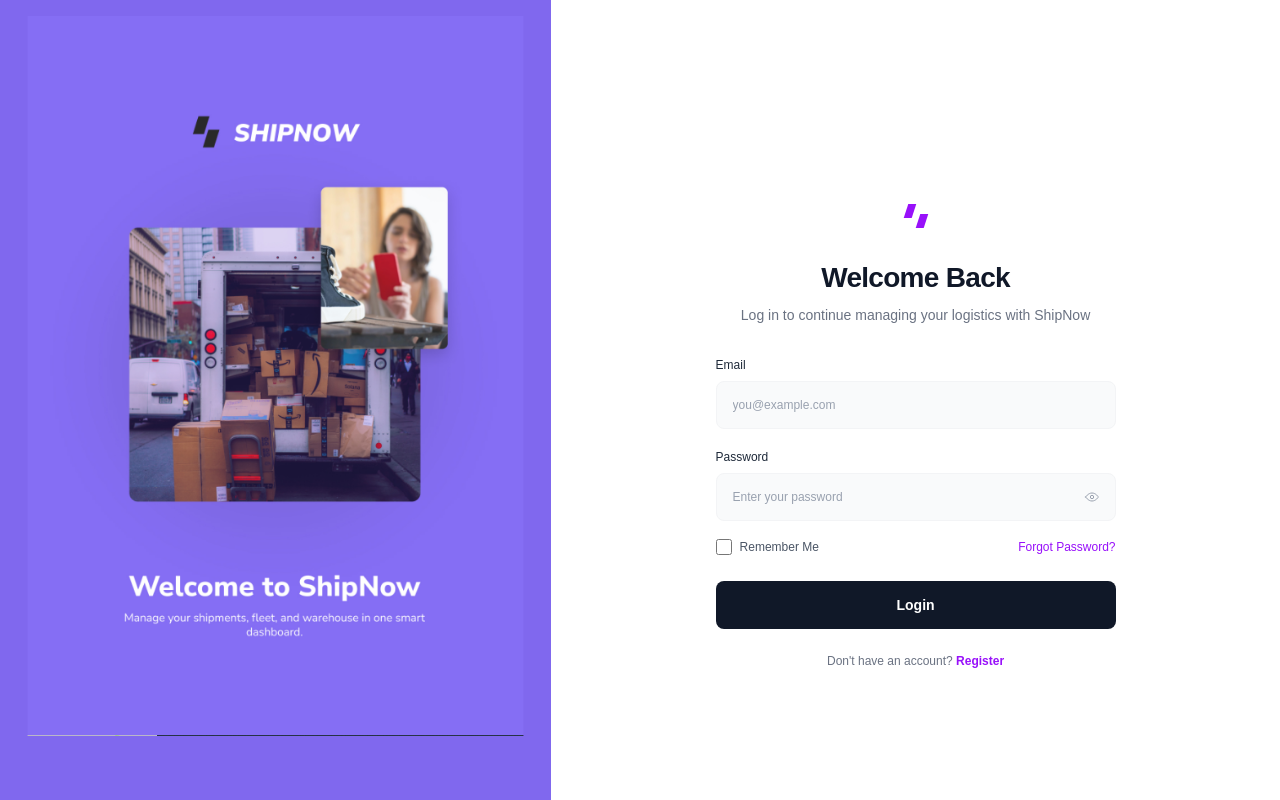
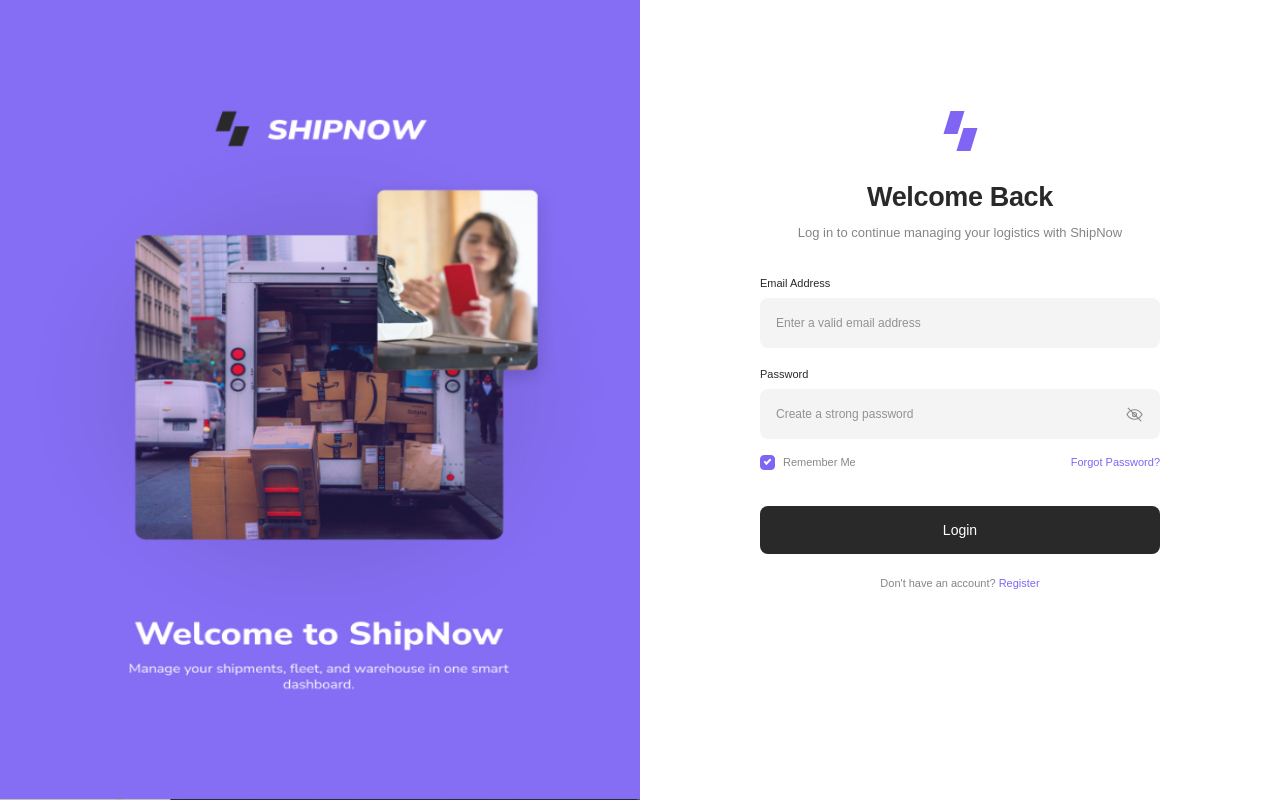
Before and after one commit to minar-hossain82/shipnow, a Next.js app: page / in a window 1280 px wide. Built offline with nearby package versions, Linux system fonts and the light colour scheme.

Commit message:
complete login screen implementation

```diff
--- a/src/components/auth/auth-layout.tsx
+++ b/src/components/auth/auth-layout.tsx
@@ -1,9 +1,10 @@
-import { LoginForm } from "@/components/auth/login-form";
-import { LoginHero } from "@/components/auth/login-hero";
+import { LoginForm } from "./login-form";
+import { LoginHero } from "./login-hero";
+import styles from "./login.module.css";
 
 export function AuthLayout() {
   return (
-    <main className="grid min-h-dvh w-full overflow-x-hidden bg-white lg:grid-cols-[43.0556%_56.9444%]">
+    <main className={styles.page}>
       <LoginHero />
       <LoginForm />
     </main>
--- a/src/components/auth/login-form.tsx
+++ b/src/components/auth/login-form.tsx
@@ -1,101 +1,104 @@
-import { Logo } from "@/components/auth/logo";
+"use client";
+
+import { FormEvent, useState } from "react";
+import { useRouter } from "next/navigation";
+import { Logo } from "./logo";
+import styles from "./login.module.css";
+
+type LoginErrors = Partial<Record<"email" | "password", string>>;
+
+function EyeIcon({ hidden }: { hidden: boolean }) {
+  return (
+    <svg viewBox="0 0 24 24" aria-hidden="true">
+      <path d="M2.5 12s3.5-6 9.5-6 9.5 6 9.5 6-3.5 6-9.5 6-9.5-6-9.5-6Z" />
+      <circle cx="12" cy="12" r="2.5" />
+      {hidden && <path d="M4 4l16 16" />}
+    </svg>
+  );
+}
 
 export function LoginForm() {
+  const router = useRouter();
+  const [email, setEmail] = useState("");
+  const [password, setPassword] = useState("");
+  const [remember, setRemember] = useState(true);
+  const [showPassword, setShowPassword] = useState(false);
+  const [errors, setErrors] = useState<LoginErrors>({});
+
+  function submit(event: FormEvent<HTMLFormElement>) {
+    event.preventDefault();
+    const nextErrors: LoginErrors = {};
+    if (!email.trim()) nextErrors.email = "Email address is required";
+    else if (!/^[^\s@]+@[^\s@]+\.[^\s@]+$/.test(email)) nextErrors.email = "Enter a valid email address";
+    if (!password) nextErrors.password = "Password is required";
+    else if (password.length < 8) nextErrors.password = "Password must be at least 8 characters";
+    setErrors(nextErrors);
+    if (Object.keys(nextErrors).length === 0) {
+      sessionStorage.setItem("shipnow-session", JSON.stringify({ email, remember }));
+      router.push("/dashboard");
+    }
+  }
+
   return (
-    <section className="flex min-w-0 items-center justify-center px-6 py-12 sm:px-10 lg:px-16">
-      <div className="w-full max-w-[400px] translate-y-9">
+    <section className={styles.formPanel}>
+      <div className={styles.formContent}>
         <Logo />
+        <h1>Welcome Back</h1>
+        <p className={styles.intro}>Log in to continue managing your logistics with ShipNow</p>
 
-        <h1 className="text-center text-[28px] leading-tight font-bold tracking-tight text-gray-900">
-          Welcome Back
-        </h1>
-        <p className="mt-2.5 text-center text-sm leading-5 text-gray-500">
-          Log in to continue managing your logistics with ShipNow
-        </p>
-
-        <form className="mt-8">
-          <div>
-            <label
-              htmlFor="email"
-              className="block text-xs font-medium text-gray-800"
-            >
-              Email
-            </label>
+        <form onSubmit={submit} noValidate>
+          <div className={styles.field}>
+            <label htmlFor="email">Email Address</label>
             <input
               id="email"
               name="email"
               type="email"
               autoComplete="email"
-              placeholder="you@example.com"
-              className="mt-2 h-12 w-full rounded-lg border border-gray-100 bg-gray-50 px-4 text-xs text-gray-900 outline-none transition-colors placeholder:text-gray-400 focus:border-purple-400 focus:bg-white focus:ring-2 focus:ring-purple-100"
+              placeholder="Enter a valid email address"
+              value={email}
+              aria-invalid={Boolean(errors.email)}
+              aria-describedby={errors.email ? "email-error" : undefined}
+              onChange={(event) => {
+                setEmail(event.target.value);
+                if (errors.email) setErrors((current) => ({ ...current, email: undefined }));
+              }}
             />
+            {errors.email && <small id="email-error" className={styles.error}>{errors.email}</small>}
           </div>
 
-          <div className="mt-5">
-            <label htmlFor="password" className="block text-xs font-medium text-gray-800">
-              Password
-            </label>
-            <div className="relative mt-2">
+          <div className={styles.field}>
+            <label htmlFor="password">Password</label>
+            <div className={styles.passwordField}>
               <input
                 id="password"
                 name="password"
-                type="password"
+                type={showPassword ? "text" : "password"}
                 autoComplete="current-password"
-                placeholder="Enter your password"
-                className="h-12 w-full rounded-lg border border-gray-100 bg-gray-50 pr-11 pl-4 text-xs text-gray-900 outline-none transition-colors placeholder:text-gray-400 focus:border-purple-400 focus:bg-white focus:ring-2 focus:ring-purple-100"
+                placeholder="Create a strong password"
+                value={password}
+                aria-invalid={Boolean(errors.password)}
+                aria-describedby={errors.password ? "password-error" : undefined}
+                onChange={(event) => {
+                  setPassword(event.target.value);
+                  if (errors.password) setErrors((current) => ({ ...current, password: undefined }));
+                }}
               />
-              <svg
-                aria-hidden="true"
-                viewBox="0 0 24 24"
-                fill="none"
-                className="pointer-events-none absolute top-1/2 right-4 h-4 w-4 -translate-y-1/2 text-gray-400"
-              >
-                <path
-                  d="M2.5 12s3.5-6 9.5-6 9.5 6 9.5 6-3.5 6-9.5 6-9.5-6-9.5-6Z"
-                  stroke="currentColor"
-                  strokeWidth="1.5"
-                  strokeLinecap="round"
-                  strokeLinejoin="round"
-                />
-                <circle cx="12" cy="12" r="2.5" stroke="currentColor" strokeWidth="1.5" />
-              </svg>
+              <button type="button" onClick={() => setShowPassword((visible) => !visible)} aria-label={showPassword ? "Hide password" : "Show password"}>
+                <EyeIcon hidden={!showPassword} />
+              </button>
             </div>
+            {errors.password && <small id="password-error" className={styles.error}>{errors.password}</small>}
           </div>
 
-          <div className="mt-4 flex min-h-5 items-center justify-between gap-4 text-xs leading-5">
-            <label className="flex items-center gap-2 text-gray-600">
-              <input
-                type="checkbox"
-                name="remember"
-                className="m-0 h-4 w-4 shrink-0 rounded border-gray-300 accent-purple-600"
-              />
-              Remember Me
-            </label>
-            <a
-              href="#"
-              className="font-medium text-purple-600 transition-colors hover:text-purple-700"
-            >
-              Forgot Password?
-            </a>
+          <div className={styles.options}>
+            <label><input type="checkbox" checked={remember} onChange={(event) => setRemember(event.target.checked)} /> <span>Remember Me</span></label>
+            <a href="#">Forgot Password?</a>
           </div>
 
-          <button
-            type="submit"
-            className="mt-6 h-12 w-full rounded-lg bg-gray-900 px-4 text-sm font-semibold text-white transition-colors hover:bg-gray-800 focus-visible:outline-2 focus-visible:outline-offset-2 focus-visible:outline-gray-900"
-          >
-            Login
-          </button>
+          <button className={styles.loginButton} type="submit">Login</button>
         </form>
 
-        <p className="mt-6 text-center text-xs text-gray-500">
-          Don&apos;t have an account?{" "}
-          <a
-            href="#"
-            className="font-semibold text-purple-600 transition-colors hover:text-purple-700"
-          >
-            Register
-          </a>
-        </p>
+        <p className={styles.register}>Don&apos;t have an account? <a href="#">Register</a></p>
       </div>
     </section>
   );
--- a/src/components/auth/login-hero.tsx
+++ b/src/components/auth/login-hero.tsx
@@ -1,15 +1,16 @@
 import Image from "next/image";
+import styles from "./login.module.css";
 
 export function LoginHero() {
   return (
-    <section className="relative hidden min-w-0 overflow-hidden bg-[#8068ee] lg:block">
+    <section className={styles.hero} aria-label="Welcome to ShipNow">
       <Image
         src="/images/login-hero.png"
-        alt="ShipNow delivery illustration"
+        alt="ShipNow logistics and delivery"
         fill
         priority
-        sizes="43vw"
-        className="origin-top translate-y-4 scale-90 object-cover object-center"
+        sizes="(min-width: 1024px) 50vw, 100vw"
+        className={styles.heroImage}
       />
     </section>
   );
--- a/src/components/auth/logo.tsx
+++ b/src/components/auth/logo.tsx
@@ -1,12 +1,10 @@
+import styles from "./login.module.css";
+
 export function Logo() {
   return (
-    <div
-      className="relative mx-auto mb-8 h-6 w-7"
-      role="img"
-      aria-label="ShipNow"
-    >
-      <div className="absolute top-0 left-1 h-3.5 w-2 -skew-x-[18deg] bg-purple-600" />
-      <div className="absolute right-1 bottom-0 h-3.5 w-2 -skew-x-[18deg] bg-purple-600" />
-    </div>
+    <span className={styles.formLogo} role="img" aria-label="ShipNow">
+      <i />
+      <i />
+    </span>
   );
 }
```
Also changed, not shown: src/components/auth/login.module.css (added).
